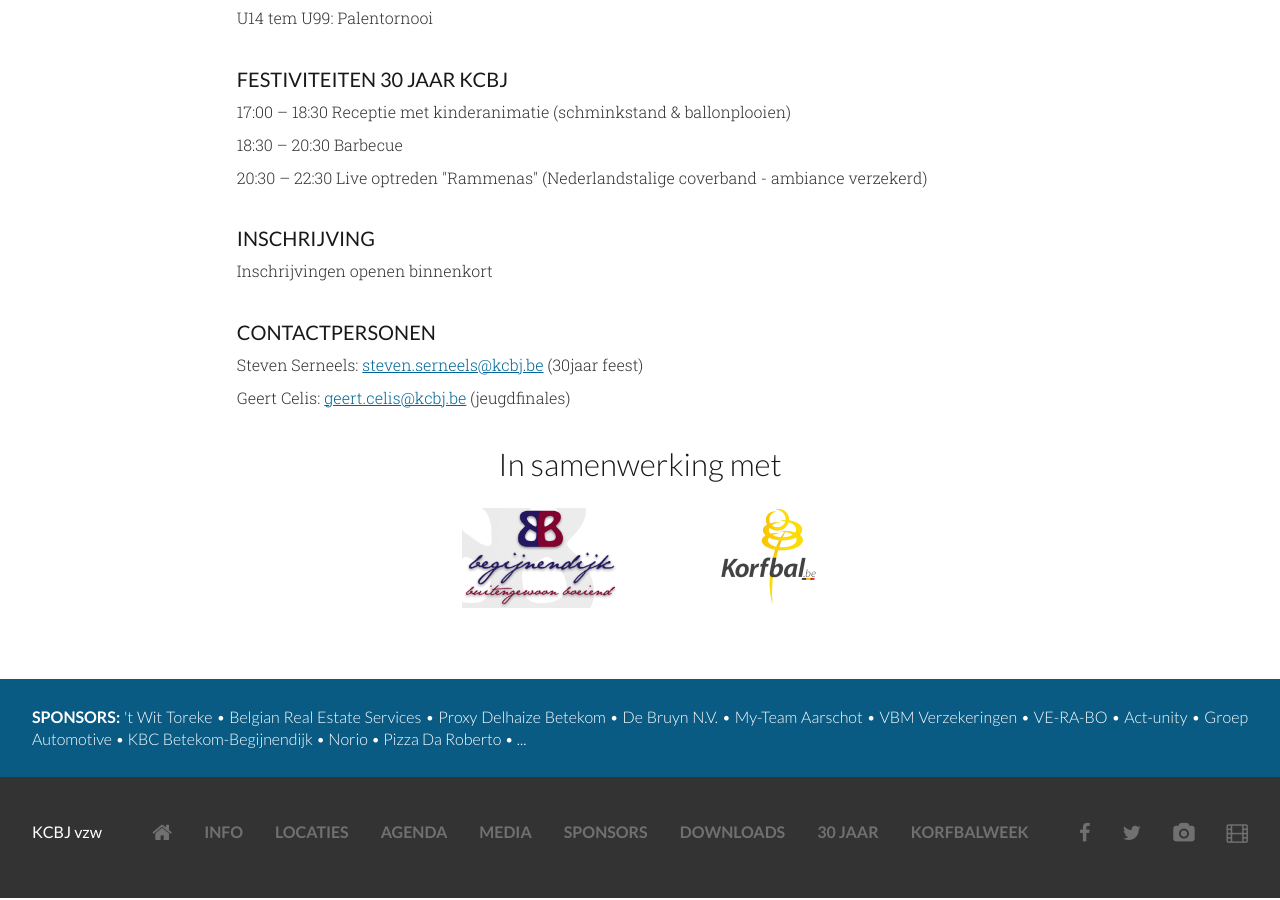
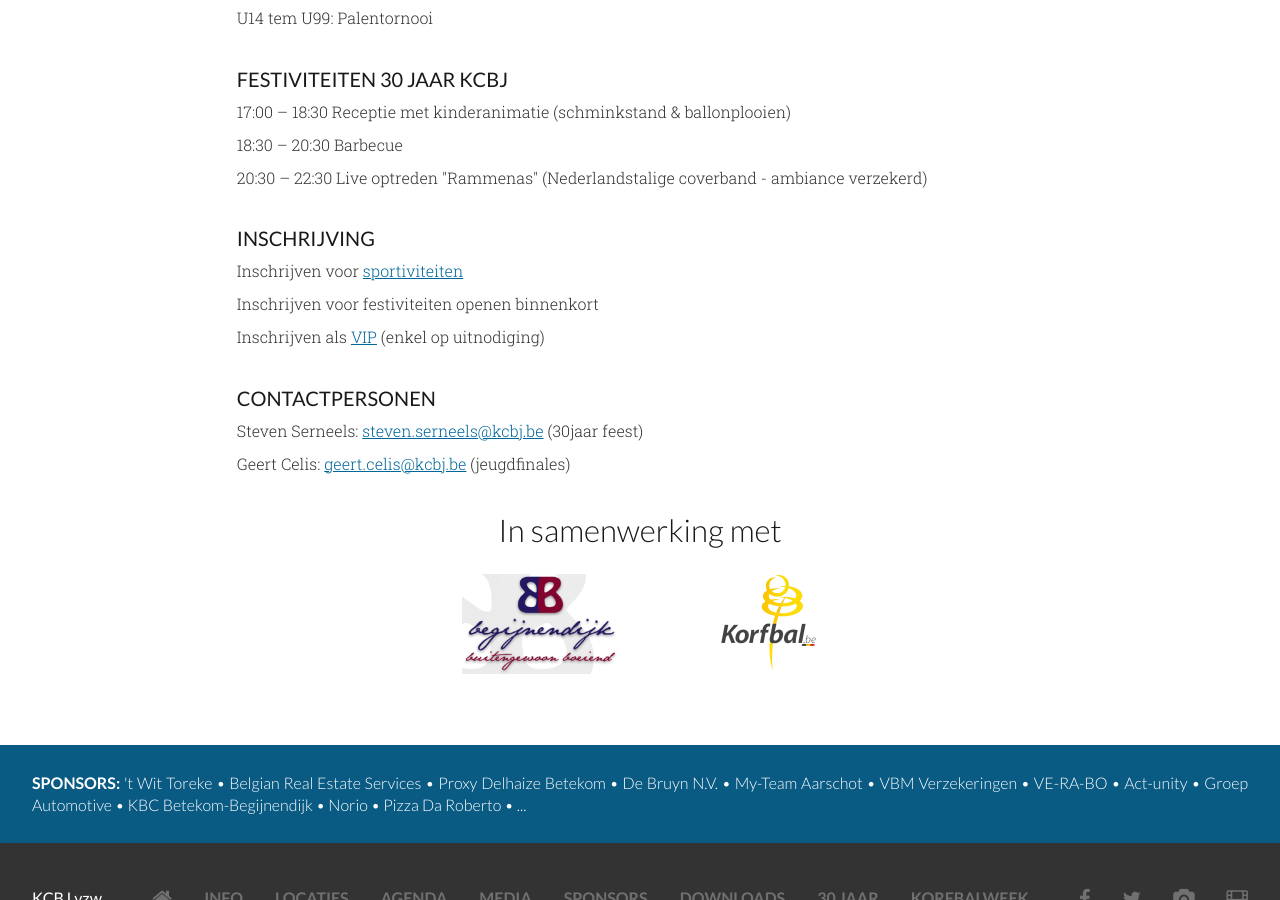
Before and after one commit to kcbj/kcbj.github.io, a Jekyll site: the page built from 30jaar/index.html, in a window 1280 px wide and 900 px high, scrolled down 1344 px. Built offline with Jekyll 4.4.1, drawn with Linux system fonts in a browser that asks for light colours; nearby versions of some CDN libraries.

Commit message:
Added 2 links to inschrijvingen

```diff
--- a/30jaar/index.html
+++ b/30jaar/index.html
@@ -50,10 +50,9 @@ description: Korfbalclub KCBJ bestaat 30 jaar en dat vieren we
       <p>20:30 – 22:30 Live optreden "Rammenas" (Nederlandstalige coverband - ambiance verzekerd)</p>
 
       <h2>Inschrijving</h2>
-      <p>Inschrijvingen openen binnenkort</p>
-      <!--<p><a href="">Sportiviteiten</a></p>-->
-      <!--<p><a href="">Festiviteiten</a></p>-->
-      <!--<p><a href="">VIP</a> (enkel op uitnodiging)</p>-->
+      <p>Inschrijven voor <a href="https://login.twizzit.com/v2/public/form/5ff71de9d878671a6770371bc1d58ec1">sportiviteiten</a></p>
+      <p>Inschrijven voor festiviteiten openen binnenkort</p>
+      <p>Inschrijven als <a href="https://login.twizzit.com/v2/public/form/aeadc43a45df33ef192a6c0d26a6f8e8">VIP</a> (enkel op uitnodiging)</p>
 
       <h2>Contactpersonen</h2>
       <p>Steven Serneels: <a href="mailto:steven.serneels@kcbj.be">steven.serneels@kcbj.be</a> (30jaar feest)</p>
```
